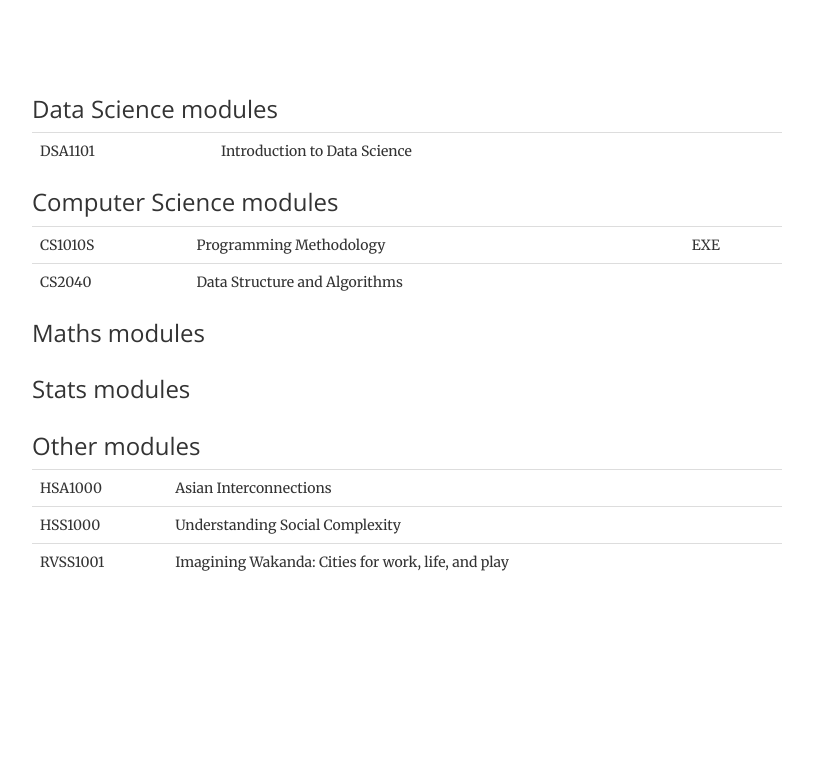
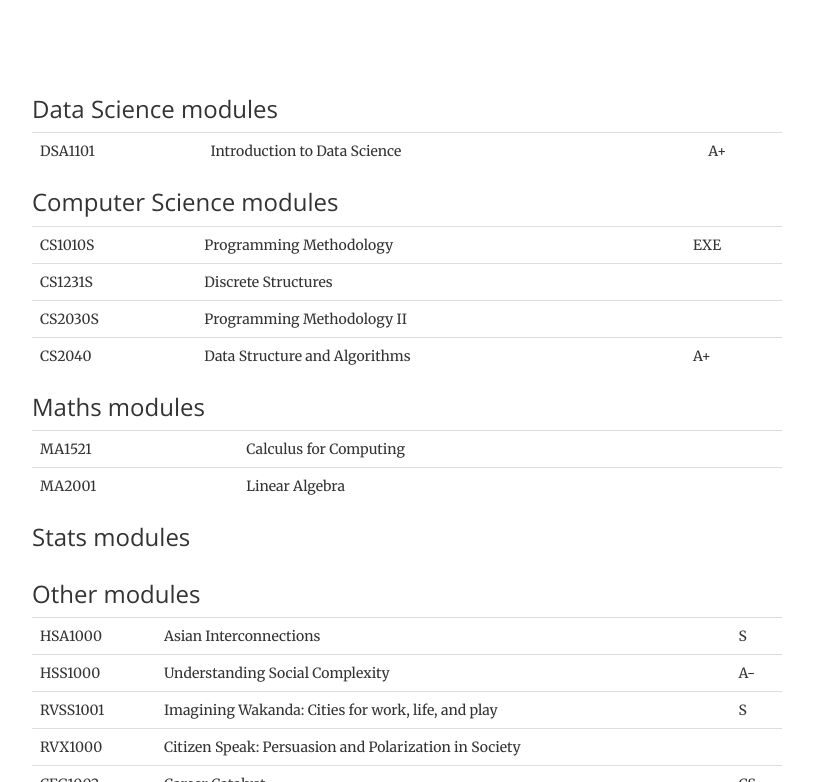
Before and after one commit to ncduy0303/archive_portfolio, a Jekyll site: the page built from modules.html, in a window 1280 px wide and 900 px high, scrolled down 786 px, cut to the strip 118-900 px from the top of the window. Shown: the whole strip, without its empty margins (233-1046 px from the left). Built offline with Jekyll 4.4.1, drawn with Linux system fonts in a browser that asks for light colours; before the commit the page ends 1604 px from its top, so only the background shows below that; some of the changed text lies outside the part shown.

Commit message:
Finish Y1S1

```diff
--- a/_data/modules.json
+++ b/_data/modules.json
@@ -5,7 +5,7 @@
             {
                 "code": "DSA1101",
                 "description": "Introduction to Data Science",
-                "grade": ""
+                "grade": "A+"
             }
         ]
     },
@@ -18,23 +18,40 @@
                 "grade": "EXE"
             },
             {
+                "code": "CS1231S",
+                "description": "Discrete Structures",
+                "grade": ""
+            },
+            {
+                "code": "CS2030S",
+                "description": "Programming Methodology II",
+                "grade": ""
+            },
+            {
                 "code": "CS2040",
                 "description": "Data Structure and Algorithms",
-                "grade": ""
+                "grade": "A+"
             }
         ]
     },
     {
         "title": "Maths modules",
         "modules": [
-
+            {
+                "code": "MA1521",
+                "description": "Calculus for Computing",
+                "grade": ""
+            },
+            {
+                "code": "MA2001",
+                "description": "Linear Algebra",
+                "grade": ""
+            }
         ]
     },
     {
         "title": "Stats modules",
-        "modules": [
-
-        ]
+        "modules": []
     },
     {
         "title": "Other modules",
@@ -42,17 +59,32 @@
             {
                 "code": "HSA1000",
                 "description": "Asian Interconnections",
-                "grade": ""
+                "grade": "S"
             },
             {
                 "code": "HSS1000",
                 "description": "Understanding Social Complexity",
-                "grade": ""
+                "grade": "A-"
             },
             {
                 "code": "RVSS1001",
                 "description": "Imagining Wakanda: Cities for work, life, and play",
+                "grade": "S"
+            },
+            {
+                "code": "RVX1000",
+                "description": "Citizen Speak: Persuasion and Polarization in Society",
                 "grade": ""
+            },
+            {
+                "code": "CFG1002",
+                "description": "Career Catalyst",
+                "grade": "CS"
+            },
+            {
+                "code": "CFG1003",
+                "description": "Financial Wellbeing-Introduction",
+                "grade": "CS"
             }
         ]
     }
--- a/_includes/education.html
+++ b/_includes/education.html
@@ -19,10 +19,9 @@
                 </p>
                 <ul>
                     <li>
-                        Bachelor of Science (Honours) with Major in Data Science
-                        and Analytics
+                        Bachelor of Computing (Honours) with Major in Computer Science
                         <br />
-                        <small class="text-muted">current CAP -/5</small>
+                        <small class="text-muted">current CAP 4.83/5</small>
                     </li>
                 </ul>
                 <p><a href="/Transcript.pdf">Unofficial transcript</a></p>
```
Also changed, not shown: 2 other files.
